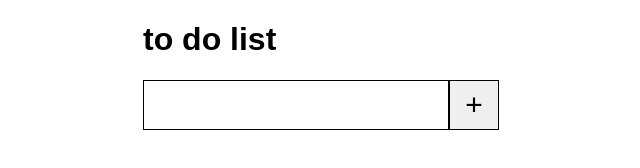
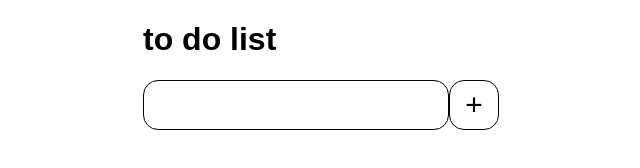
Before and after one commit to Tomal1/to-do-list-CRUD, a plain HTML site: page client/index.html in a window 1280 px wide. Shown: the whole page, without its empty margins (337-977 px from the left). Drawn offline with Linux system fonts and the light colour scheme.

Commit message:
more styling added

```diff
--- a/client/index.css
+++ b/client/index.css
@@ -4,6 +4,18 @@ html, body {
     margin: 0 auto;
     font-family: Arial, Helvetica, sans-serif;
 
+}
+
+#addToDo{
+    border-radius: 15px;
+    background: none;
+}
+
+#addToDo:hover{
+    cursor: pointer;
+    background: black;
+    color: white;
+    transition: 0.5s;
 }
 
 .container{
@@ -14,9 +26,11 @@ html, body {
     width: 300px;
     height: 46px;
     border: 1px solid black;
+    border-radius: 15px;
     outline:none;
     font-size: 25px;
     vertical-align: middle;
+    text-align: center;
 }
 
 #addToDo{
@@ -26,7 +40,6 @@ html, body {
     vertical-align: middle;
     font-size: 30px;
 }
-
 
 .paragraph-styling{
         margin: 20;
--- a/client/index.js
+++ b/client/index.js
@@ -10,8 +10,6 @@ addToDo.addEventListener("click", ()=>{
     toDoContainer.appendChild(paragraph);
     inputField.value = "";
 
-
-    ////
     paragraph.addEventListener("click", ()=>{
         paragraph.style.textDecoration = "line-through";
     })
```
